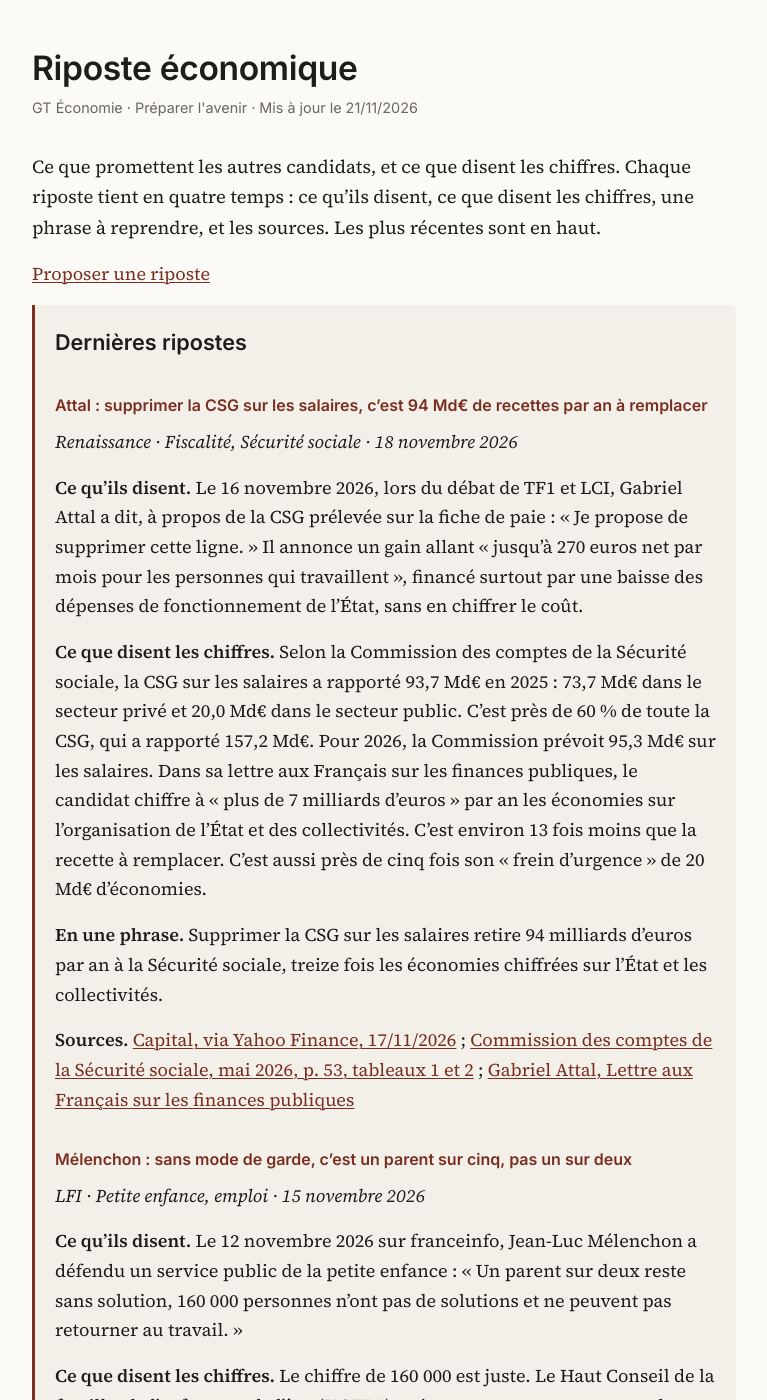
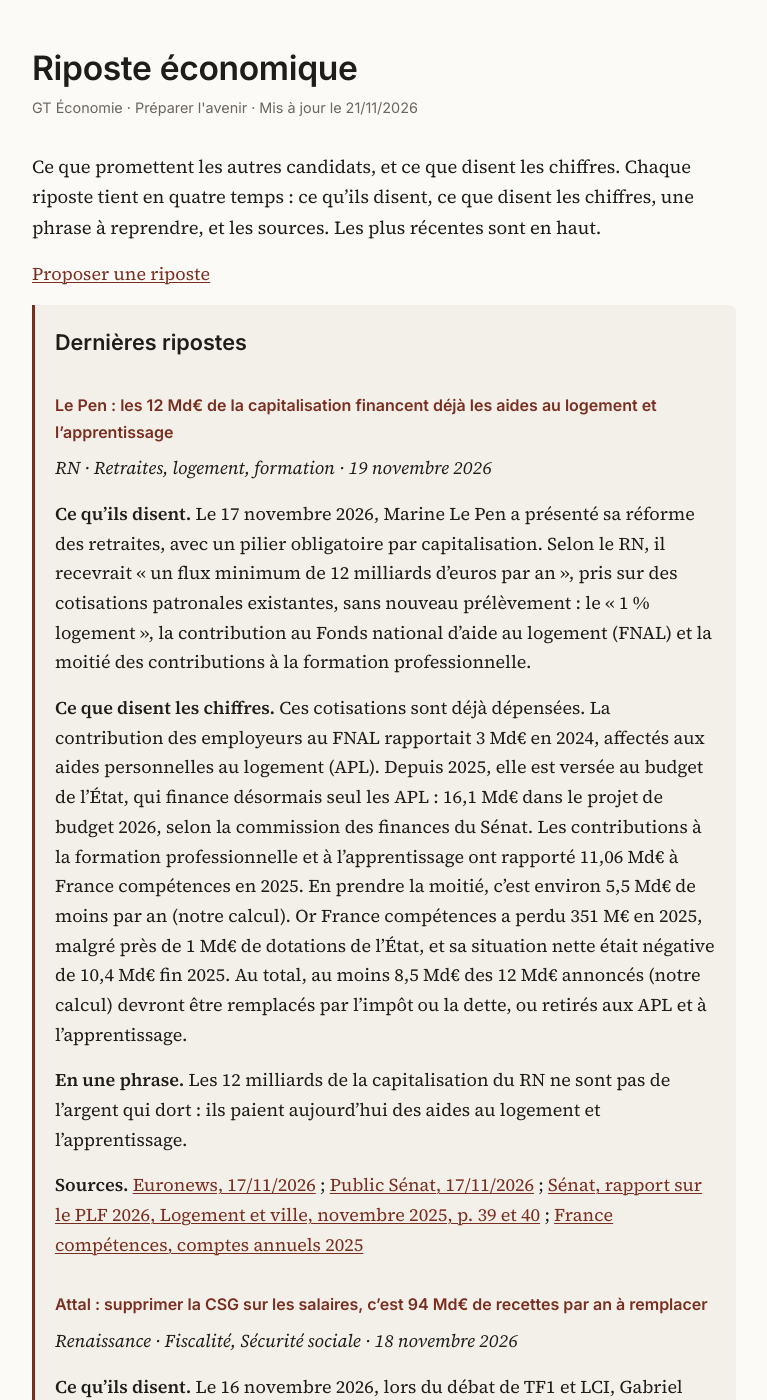
Before and after one commit to ajoly35/riposte-economique, a Jekyll site: the page built from index.md, in a window 1280 px wide and 1400 px high. Shown: the whole window, without its empty margins (256-1023 px from the left). Built offline with Jekyll 4.4.1, drawn with Linux system fonts in a browser that asks for light colours; our own code applies the rules of GitHub Pages for plain Markdown files.

Commit message:
Ripostes du 19 novembre 2026 : Le Pen, la capitalisation financée par les aides au logement et l'apprentissage
Co-Authored-By: Claude Opus 5.5 <noreply@anthropic.com>
Claude-Session: https://claude.ai/code/session_01G6bx5S22CTUEsFGK1xH2WV

```diff
--- a/_includes/latest.md
+++ b/_includes/latest.md
@@ -1,3 +1,15 @@
+### Le Pen : les 12 Md€ de la capitalisation financent déjà les aides au logement et l'apprentissage
+
+*RN · Retraites, logement, formation · 19 novembre 2026*
+
+**Ce qu'ils disent.** Le 17 novembre 2026, Marine Le Pen a présenté sa réforme des retraites, avec un pilier obligatoire par capitalisation. Selon le RN, il recevrait « un flux minimum de 12 milliards d'euros par an », pris sur des cotisations patronales existantes, sans nouveau prélèvement : le « 1 % logement », la contribution au Fonds national d'aide au logement (FNAL) et la moitié des contributions à la formation professionnelle.
+
+**Ce que disent les chiffres.** Ces cotisations sont déjà dépensées. La contribution des employeurs au FNAL rapportait 3 Md€ en 2024, affectés aux aides personnelles au logement (APL). Depuis 2025, elle est versée au budget de l'État, qui finance désormais seul les APL : 16,1 Md€ dans le projet de budget 2026, selon la commission des finances du Sénat. Les contributions à la formation professionnelle et à l'apprentissage ont rapporté 11,06 Md€ à France compétences en 2025. En prendre la moitié, c'est environ 5,5 Md€ de moins par an (notre calcul). Or France compétences a perdu 351 M€ en 2025, malgré près de 1 Md€ de dotations de l'État, et sa situation nette était négative de 10,4 Md€ fin 2025. Au total, au moins 8,5 Md€ des 12 Md€ annoncés (notre calcul) devront être remplacés par l'impôt ou la dette, ou retirés aux APL et à l'apprentissage.
+
+**En une phrase.** Les 12 milliards de la capitalisation du RN ne sont pas de l'argent qui dort : ils paient aujourd'hui des aides au logement et l'apprentissage.
+
+**Sources.** [Euronews, 17/11/2026](https://fr.euronews.com/2026/11/17/dose-de-capitalisation-depart-de-60-a-62-ans-marine-le-pen-devoile-sa-reforme-des-retraite) ; [Public Sénat, 17/11/2026](https://www.publicsenat.fr/actualites/politique/presidentielle-2027-que-contient-la-reforme-des-retraites-presentee-par-marine-le-pen) ; [Sénat, rapport sur le PLF 2026, Logement et ville, novembre 2025, p. 39 et 40](https://www.senat.fr/rap/l25-139-35-1/l25-139-35-11.pdf) ; [France compétences, comptes annuels 2025](https://www.francecompetences.fr/app/uploads/2026/09/20251231-Comptes-annuels-2025-France-competences.pdf)
+
 ### Attal : supprimer la CSG sur les salaires, c'est 94 Md€ de recettes par an à remplacer
 
 *Renaissance · Fiscalité, Sécurité sociale · 18 novembre 2026*
```
